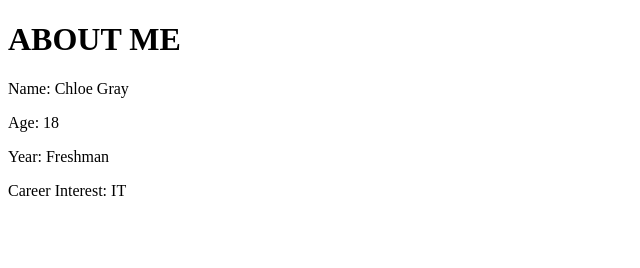
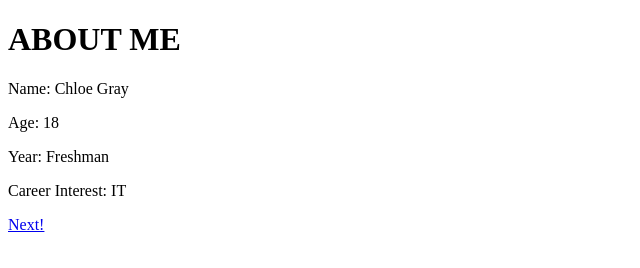
Before and after one commit to Suprteddy75/Suprteddy75.github.io, a plain HTML site: page About_me.html in a window 1280 px wide. Shown: the full height of the page, 0-640 px from the left. Drawn offline with Linux system fonts and the light colour scheme.

Commit message:
Update About_me.html

```diff
--- a/About_me.html
+++ b/About_me.html
@@ -9,5 +9,6 @@
 <p> Age: 18</p>
 <p> Year: Freshman</p>
 <p> Career Interest: IT</p>
+<a href="contact.html">Next!</a>
 </body>
 </html>
```
